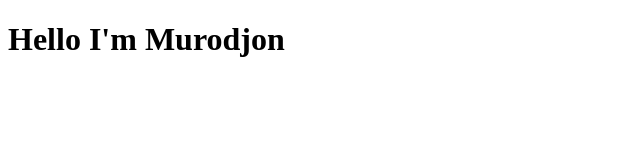
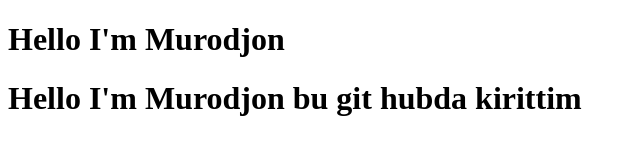
Before and after one commit to Mu1odjon/yangi_github, a plain HTML site: page index.html in a window 1280 px wide. Shown: the whole page, without its empty margins (0-640 px from the left). Drawn offline with Linux system fonts and the light colour scheme.

Commit message:
githubda yozdim

```diff
--- a/index.html
+++ b/index.html
@@ -8,5 +8,6 @@
 </head>
 <body>
     <h1>Hello I'm Murodjon </h1>
+    <h1>Hello I'm Murodjon bu git hubda kirittim</h1>
 </body>
 </html>
```
